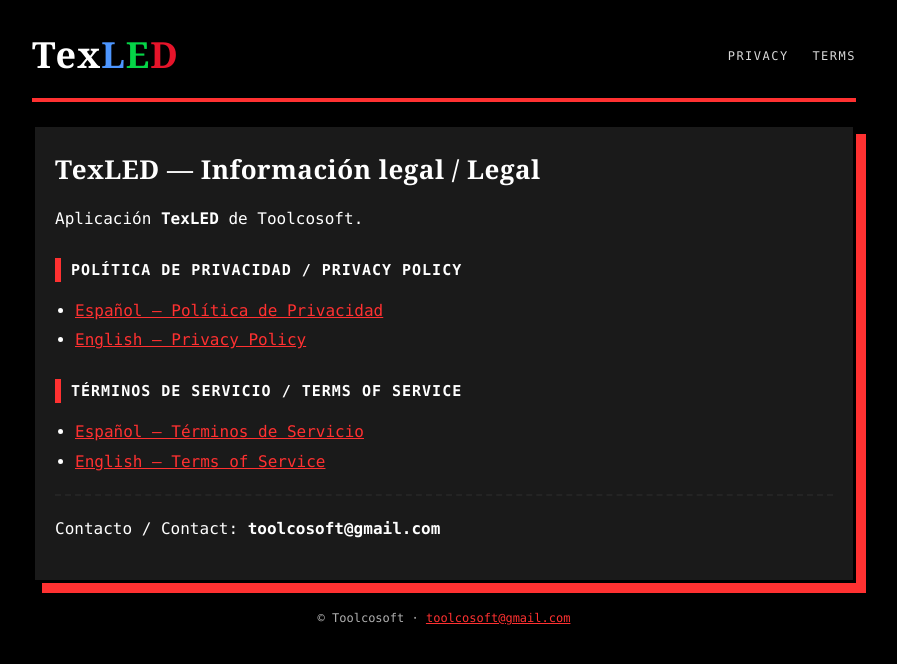
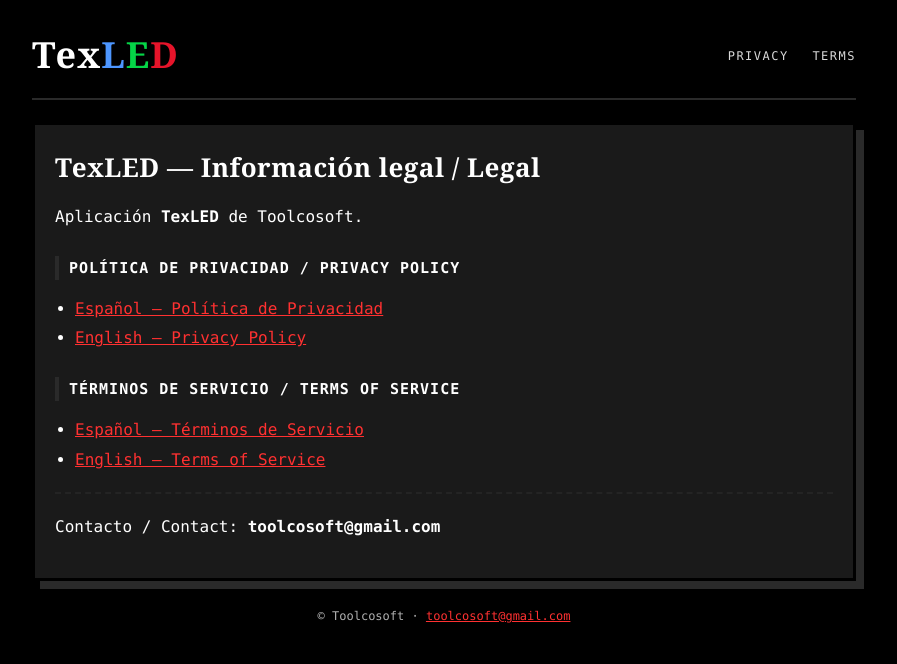
Before and after one commit to THORODER/texled-legal, a Jekyll site: the page built from index.md, in a window 1280 px wide. Shown: the top 664 px of the page, without its empty margins (196-1093 px from the left). Built offline with Jekyll 4.4.1, drawn with Linux system fonts in a browser that asks for light colours.

Commit message:
Update texled.css

```diff
--- a/assets/css/texled.css
+++ b/assets/css/texled.css
@@ -39,7 +39,7 @@ body {
   justify-content: space-between;
   gap: 16px;
   flex-wrap: wrap;
-  border-bottom: 4px solid var(--accent);
+  border-bottom: 2px solid #2A2A2A;
   padding-bottom: 14px;
   margin-bottom: 22px;
 }
@@ -75,7 +75,7 @@ body {
 .card {
   background: var(--panel);
   border: 3px solid #000000;
-  box-shadow: 10px 10px 0 var(--accent);
+  box-shadow: 8px 8px 0 #2A2A2A;
   padding: 22px 20px;
 }
 
@@ -90,7 +90,7 @@ body {
   font-size: 15px;
   text-transform: uppercase;
   letter-spacing: 1px;
-  border-left: 6px solid var(--accent);
+  border-left: 4px solid #2A2A2A;
   padding-left: 10px;
   margin: 26px 0 8px;
 }
@@ -132,7 +132,7 @@ body {
   }
   .brand .logo { font-size: 30px; }
   .card {
-    box-shadow: 6px 6px 0 var(--accent);
+    box-shadow: 6px 6px 0 #2A2A2A;
     padding: 18px 14px;
   }
 }
```
